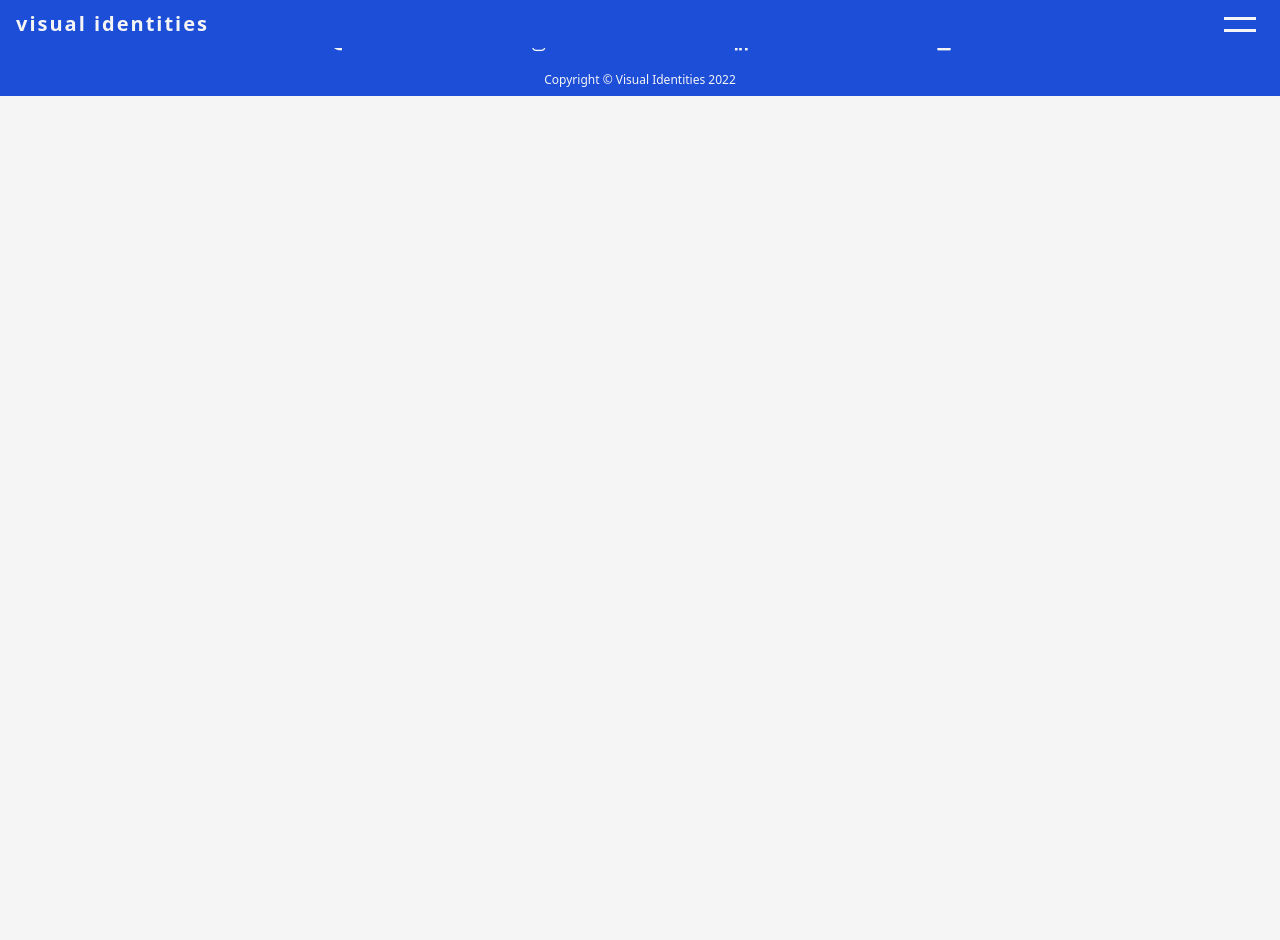
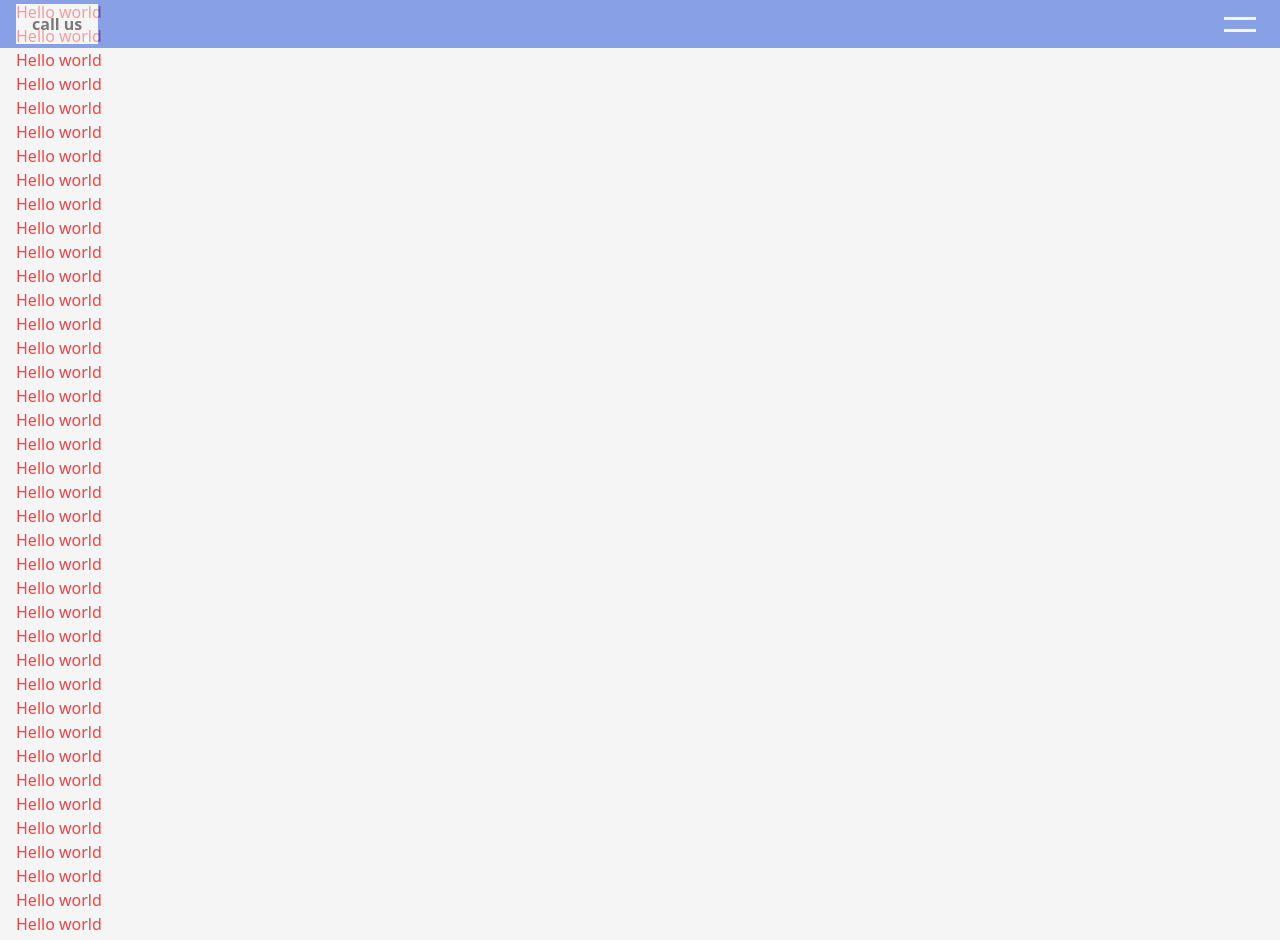
Before and after one commit to YinChuRijnaard/visual-identities, a Next.js app: page / in a window 1280 px wide. Shown: the top 940 px of the page. Before the commit the page ends 800 px from the top, so only its background shows below. Built offline with nearby package versions, Linux system fonts and the light colour scheme.

Commit message:
Updated code (2)

```diff
--- a/components/ButtonSmall.js
+++ b/components/ButtonSmall.js
@@ -1,10 +1,6 @@
 export default function ButtonSmall(props) {
   return (
-    <a
-      className="rounded-sm bg-neutral-100 px-4 py-2 font-bold text-black"
-      href={props.href}
-      target="_blank"
-      rel="noreferrer">
+    <a className="bg-neutral-100 px-4 py-2 font-bold text-black" href={props.href} target="_blank" rel="noreferrer">
       {props.text}
     </a>
   );
--- a/components/Footer.js
+++ b/components/Footer.js
@@ -1,6 +1,6 @@
 export default function Footer() {
   return (
-    <footer className="bottom-0 w-screen space-y-4 bg-blue-700 px-4 py-2 text-center text-neutral-100">
+    <footer className="bottom-0 w-screen space-y-4 bg-blue-700 px-4 py-2 text-center text-neutral-100 opacity-75">
       <span className="m-auto flex w-1/2 items-center justify-between">
         <a className="cursor-pointer" href="tel:+31636439554" target="_blank" rel="noreferrer">
           <i className="ri-phone-fill ri-1x"></i>
--- /dev/null
+++ b/components/Logo.js
@@ -0,0 +1,9 @@
+import Link from "next/link";
+
+export default function Logo() {
+  return (
+    <h1 className="text-center text-xl font-bold tracking-widest">
+      <Link href="/">visual identities</Link>
+    </h1>
+  );
+}
--- a/components/Navbar.js
+++ b/components/Navbar.js
@@ -1,4 +1,3 @@
-import Link from "next/link";
 import { useState } from "react";
 import { Cross as Hamburger } from "hamburger-react";
 
@@ -11,14 +10,9 @@ export default function Navbar(props) {
   const handleToggle = () => setIsOpen(!isOpen);
 
   return (
-    <nav className="fixed w-screen select-none bg-blue-700 text-neutral-100">
-      {/* <h1 className="bg-neutral-100 p-2 text-center font-bold tracking-widest text-black">visual identities</h1> */}
-
+    <nav className="fixed w-screen select-none bg-blue-700 text-neutral-100 opacity-50">
       <div className="flex items-center justify-between px-4">
-        {/* <ButtonSmall href="tel:+31636439554" text="call us" /> */}
-        <h1 className="text-xl font-bold tracking-widest">
-          <Link href="/">visual identities</Link>
-        </h1>
+        <ButtonSmall href="tel:+31636439554" text="call us" />
         <Hamburger toggled={isOpen} toggle={handleToggle} label="Show menu" />
       </div>
 
--- a/components/layout.js
+++ b/components/layout.js
@@ -1,9 +1,11 @@
+import Logo from "./Logo";
 import Navbar from "./Navbar";
 import Footer from "./Footer";
 
 export default function Layout({ children }) {
   return (
     <>
+      {/* <Logo /> */}
       <Navbar />
       <main>{children}</main>
       <Footer />
--- a/pages/index.js
+++ b/pages/index.js
@@ -1,7 +1,48 @@
 export default function Home() {
   return (
     <main className="mx-4">
-      <div className="bg-red-500">visualising your identity</div>
+      <h1 className="text-red-500">Hello world</h1>
+      <h1 className="text-red-500">Hello world</h1>
+      <h1 className="text-red-500">Hello world</h1>
+      <h1 className="text-red-500">Hello world</h1>
+      <h1 className="text-red-500">Hello world</h1>
+      <h1 className="text-red-500">Hello world</h1>
+      <h1 className="text-red-500">Hello world</h1>
+      <h1 className="text-red-500">Hello world</h1>
+      <h1 className="text-red-500">Hello world</h1>
+      <h1 className="text-red-500">Hello world</h1>
+      <h1 className="text-red-500">Hello world</h1>
+      <h1 className="text-red-500">Hello world</h1>
+      <h1 className="text-red-500">Hello world</h1>
+      <h1 className="text-red-500">Hello world</h1>
+      <h1 className="text-red-500">Hello world</h1>
+      <h1 className="text-red-500">Hello world</h1>
+      <h1 className="text-red-500">Hello world</h1>
+      <h1 className="text-red-500">Hello world</h1>
+      <h1 className="text-red-500">Hello world</h1>
+      <h1 className="text-red-500">Hello world</h1>
+      <h1 className="text-red-500">Hello world</h1>
+      <h1 className="text-red-500">Hello world</h1>
+      <h1 className="text-red-500">Hello world</h1>
+      <h1 className="text-red-500">Hello world</h1>
+      <h1 className="text-red-500">Hello world</h1>
+      <h1 className="text-red-500">Hello world</h1>
+      <h1 className="text-red-500">Hello world</h1>
+      <h1 className="text-red-500">Hello world</h1>
+      <h1 className="text-red-500">Hello world</h1>
+      <h1 className="text-red-500">Hello world</h1>
+      <h1 className="text-red-500">Hello world</h1>
+      <h1 className="text-red-500">Hello world</h1>
+      <h1 className="text-red-500">Hello world</h1>
+      <h1 className="text-red-500">Hello world</h1>
+      <h1 className="text-red-500">Hello world</h1>
+      <h1 className="text-red-500">Hello world</h1>
+      <h1 className="text-red-500">Hello world</h1>
+      <h1 className="text-red-500">Hello world</h1>
+      <h1 className="text-red-500">Hello world</h1>
+      <h1 className="text-red-500">Hello world</h1>
+      <h1 className="text-red-500">Hello world</h1>
+      {/* <div className="bg-red-500">visualising your identity</div> */}
     </main>
   );
 }
```
